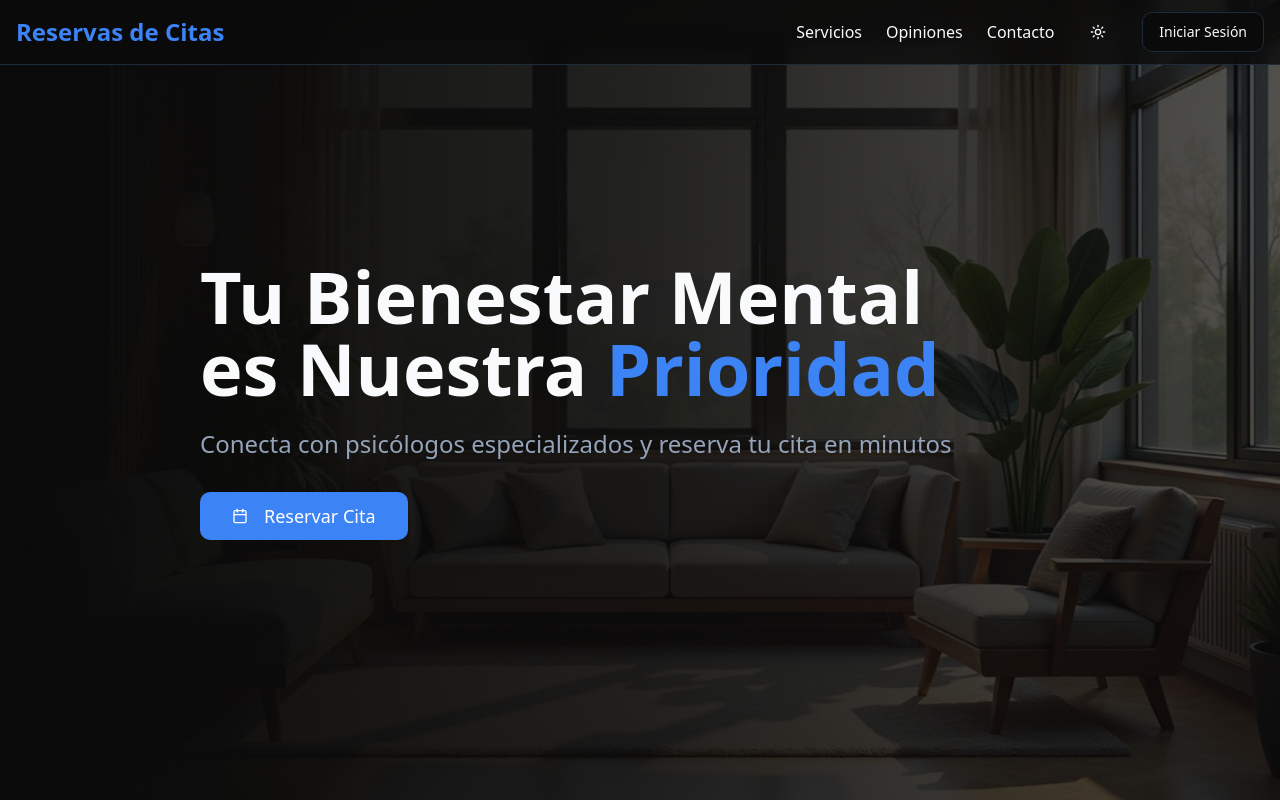
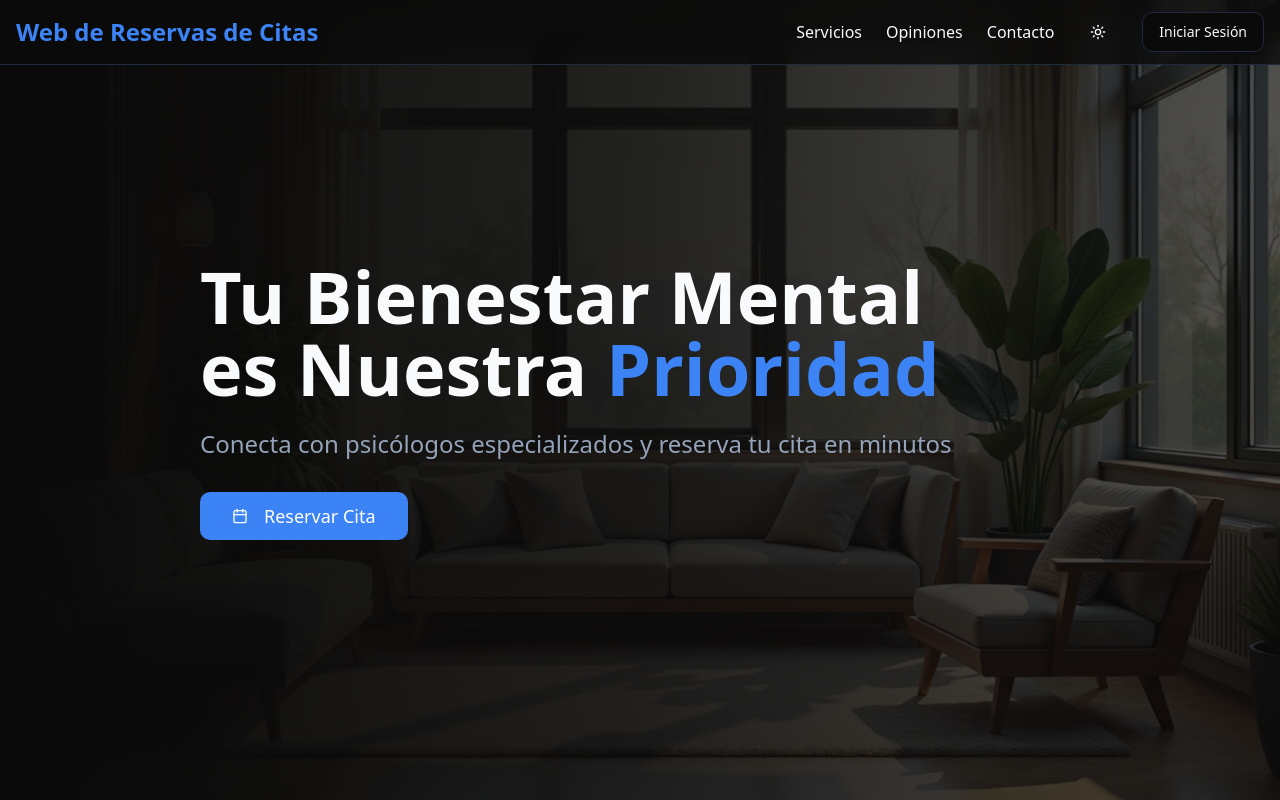
Before and after one commit to AntonioLH2024/big-therapy-reserve, a React (Vite) app: page / in a window 1280 px wide. Shown: the top 800 px of the page. Built offline with nearby package versions, Linux system fonts and the light colour scheme; the HTML template or start-up script is replaced by a standard one.

Commit message:
Visual edit in Lovable
Edited UI in Lovable

```diff
--- a/src/pages/Index.tsx
+++ b/src/pages/Index.tsx
@@ -43,7 +43,7 @@ const Index = () => {
       {/* Header */}
       <header className="fixed top-0 left-0 right-0 z-50 bg-background/95 backdrop-blur supports-[backdrop-filter]:bg-background/80 border-b border-border">
         <div className="container mx-auto px-4 h-16 flex items-center justify-between">
-          <h1 className="text-2xl font-bold text-primary">Reservas de Citas</h1>
+          <h1 className="text-2xl font-bold text-primary">Web de Reservas de Citas</h1>
           <nav className="hidden md:flex items-center gap-6">
             <a href="#servicios" className="text-foreground hover:text-primary transition-colors">
               Servicios
```
